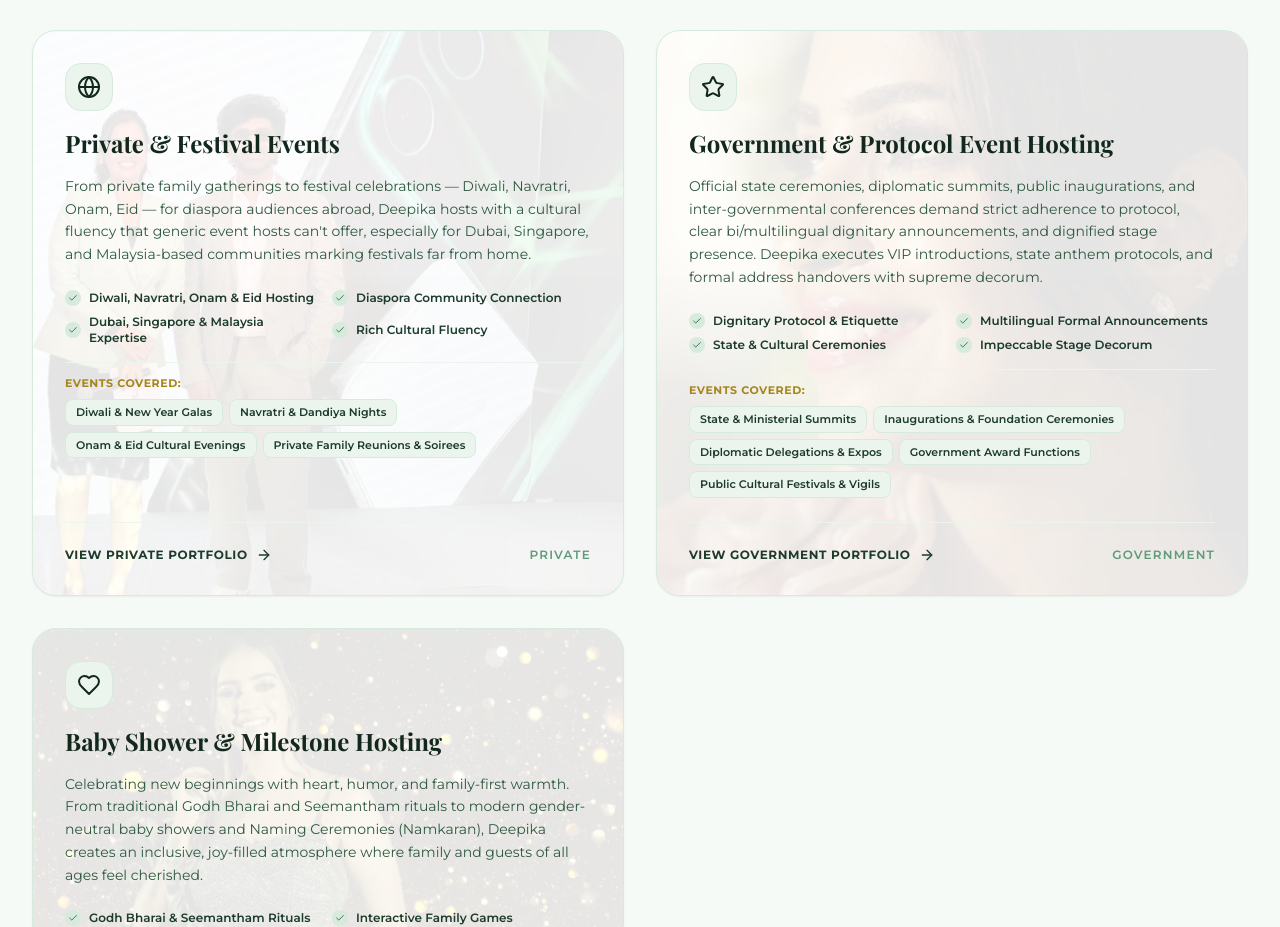
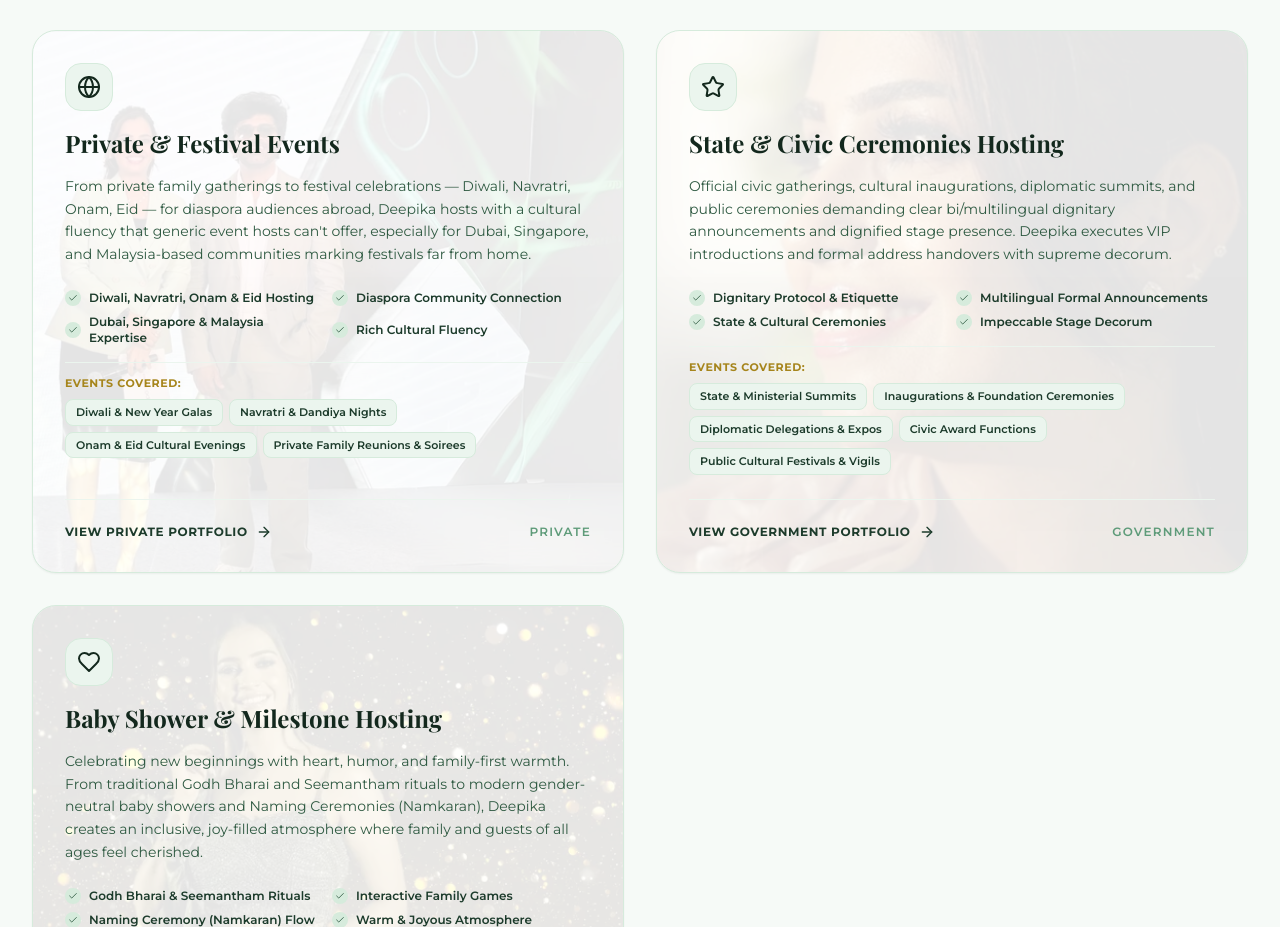
Before and after one commit to Naishaj16/emceedeepika, a React (Vite) app: page / in a window 1280 px wide. Shown: the part 3280-4207 px from the top of the page. Built offline with nearby package versions, Linux system fonts and the light colour scheme; a web font is replaced by a local one.

Commit message:
chore: update gallery items by reclassifying events from wedding to corporate category

```diff
--- a/src/components/Header.tsx
+++ b/src/components/Header.tsx
@@ -116,9 +116,9 @@ export const Header: React.FC<HeaderProps> = ({ onOpenBooking }) => {
                 </div>
 
                 <div className="border-b border-pastel-100 pb-3">
-                  <span className="text-[11px] font-bold uppercase tracking-wider text-gold-dark block mb-1">Government & Protocol</span>
+                  <span className="text-[11px] font-bold uppercase tracking-wider text-gold-dark block mb-1">State & Civic Protocol</span>
                   <div className="space-y-1">
-                    {['State & Ministerial Summits', 'Inaugurations & Foundation Ceremonies', 'Diplomatic Delegations & Expos', 'Government Award Functions'].map((evt) => (
+                    {['State & Ministerial Summits', 'Inaugurations & Foundation Ceremonies', 'Diplomatic Delegations & Expos', 'Civic Award Functions'].map((evt) => (
                       <Link key={evt} to="/services" onClick={() => setServicesOpen(false)} className="block px-2 py-0.5 rounded-lg text-xs font-medium text-pastel-800 hover:bg-pastel-100">• {evt}</Link>
                     ))}
                   </div>
@@ -205,8 +205,8 @@ export const Header: React.FC<HeaderProps> = ({ onOpenBooking }) => {
             </div>
 
             <div>
-              <span className="text-[11px] font-bold uppercase tracking-wider text-gold-dark block mb-1">Government & Protocol</span>
-              {['State Summits', 'Inaugurations', 'Diplomatic Handovers', 'Government Awards'].map((evt) => (
+              <span className="text-[11px] font-bold uppercase tracking-wider text-gold-dark block mb-1">State & Civic Protocol</span>
+              {['State Summits', 'Inaugurations', 'Diplomatic Handovers', 'Civic Awards'].map((evt) => (
                 <Link key={evt} to="/services" onClick={() => setMobileMenuOpen(false)} className="block text-xs text-pastel-700 hover:text-pastel-900 py-0.5">• {evt}</Link>
               ))}
             </div>
--- a/src/data/emceeData.ts
+++ b/src/data/emceeData.ts
@@ -152,10 +152,10 @@ export const SERVICES: ServiceItem[] = [
   },
   {
     id: 'government-events',
-    title: 'Government & Protocol Event Hosting',
+    title: 'State & Civic Ceremonies Hosting',
     category: 'government',
     shortDesc: 'Official state ceremonies, diplomatic summits, and public inaugurations with strict protocol.',
-    fullDesc: 'Official state ceremonies, diplomatic summits, public inaugurations, and inter-governmental conferences demand strict adherence to protocol, clear bi/multilingual dignitary announcements, and dignified stage presence. Deepika executes VIP introductions, state anthem protocols, and formal address handovers with supreme decorum.',
+    fullDesc: 'Official civic gatherings, cultural inaugurations, diplomatic summits, and public ceremonies demanding clear bi/multilingual dignitary announcements and dignified stage presence. Deepika executes VIP introductions and formal address handovers with supreme decorum.',
     iconName: 'ShieldCheck',
     image: '/images/deepika/deepika-1.webp',
     features: ['Dignitary Protocol & Etiquette', 'Multilingual Formal Announcements', 'State & Cultural Ceremonies', 'Impeccable Stage Decorum'],
@@ -163,11 +163,11 @@ export const SERVICES: ServiceItem[] = [
       'State & Ministerial Summits',
       'Inaugurations & Foundation Ceremonies',
       'Diplomatic Delegations & Expos',
-      'Government Award Functions',
+      'Civic Award Functions',
       'Public Cultural Festivals & Vigils'
     ],
     link: '/services',
-    linkText: 'Learn more about government event hosting →',
+    linkText: 'Learn more about state & civic event hosting →',
     colSpan: 'md:col-span-6',
   },
   {
@@ -228,16 +228,16 @@ export const GALLERY: GalleryItem[] = [
   {
     "id": "g-226",
     "title": "Live Showcase Event #226",
-    "category": "wedding",
-    "image": "/images/gallery/wedding/gphoto-c2b205def641.jpg",
+    "category": "corporate",
+    "image": "/images/gallery/corporate/gphoto-c2b205def641.jpg",
     "location": "Udaipur / International",
     "year": "2026"
   },
   {
     "id": "g-227",
     "title": "Live Showcase Event #227",
-    "category": "wedding",
-    "image": "/images/gallery/wedding/gphoto-a3245987f055.jpg",
+    "category": "corporate",
+    "image": "/images/gallery/corporate/gphoto-a3245987f055.jpg",
     "location": "Udaipur / International",
     "year": "2026"
   },
--- a/src/routes/home.tsx
+++ b/src/routes/home.tsx
@@ -57,7 +57,7 @@ const HomePage: React.FC = () => {
         { '@type': 'Offer', itemOffered: { '@type': 'Service', name: 'Award Shows & Recognition Events' } },
         { '@type': 'Offer', itemOffered: { '@type': 'Service', name: 'Birthday Party & Celebration Hosting' } },
         { '@type': 'Offer', itemOffered: { '@type': 'Service', name: 'Private & Festival Events' } },
-        { '@type': 'Offer', itemOffered: { '@type': 'Service', name: 'Government & Protocol Event Hosting' } },
+        { '@type': 'Offer', itemOffered: { '@type': 'Service', name: 'State & Civic Ceremonies Hosting' } },
         { '@type': 'Offer', itemOffered: { '@type': 'Service', name: 'Baby Shower & Milestone Hosting' } },
       ],
     },
```
Also changed, not shown: public/images/gallery/corporate/gphoto-a3245987f055.jpg (renamed from public/images/gallery/wedding/gphoto-a3245987f055.jpg), vercel.json (added), 1 other file (tests, documents, lock files or other folders).
